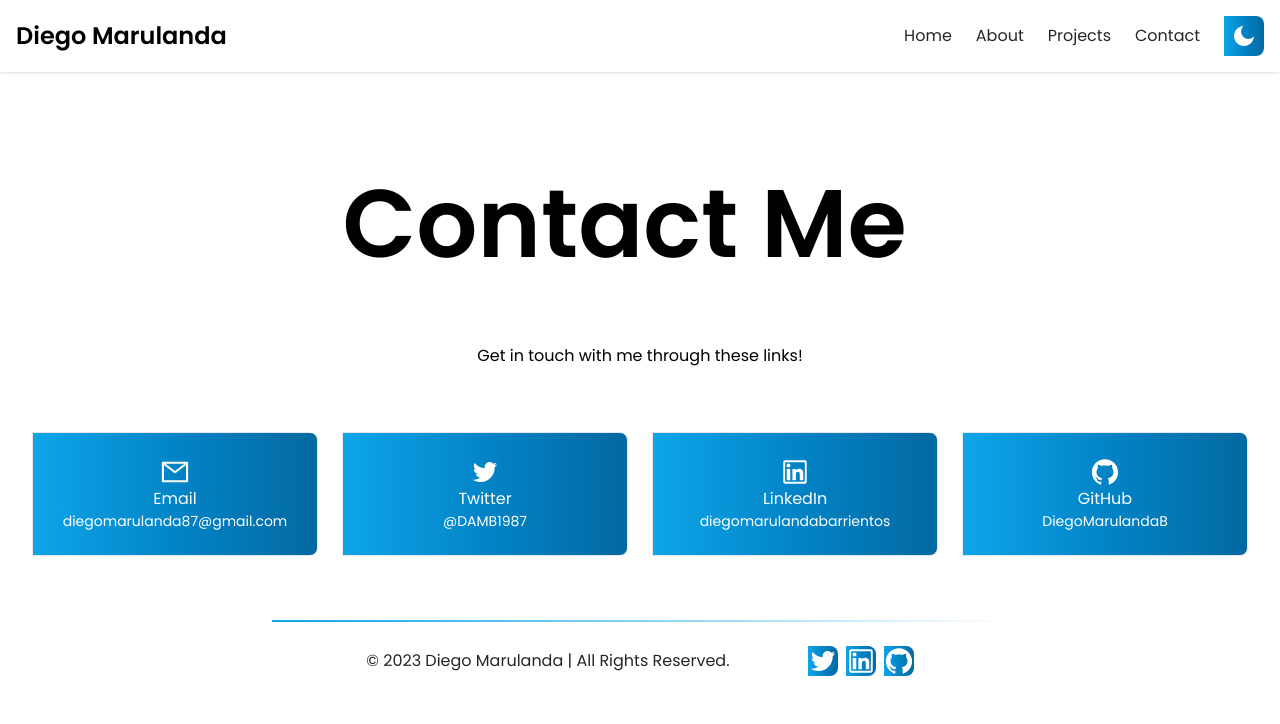
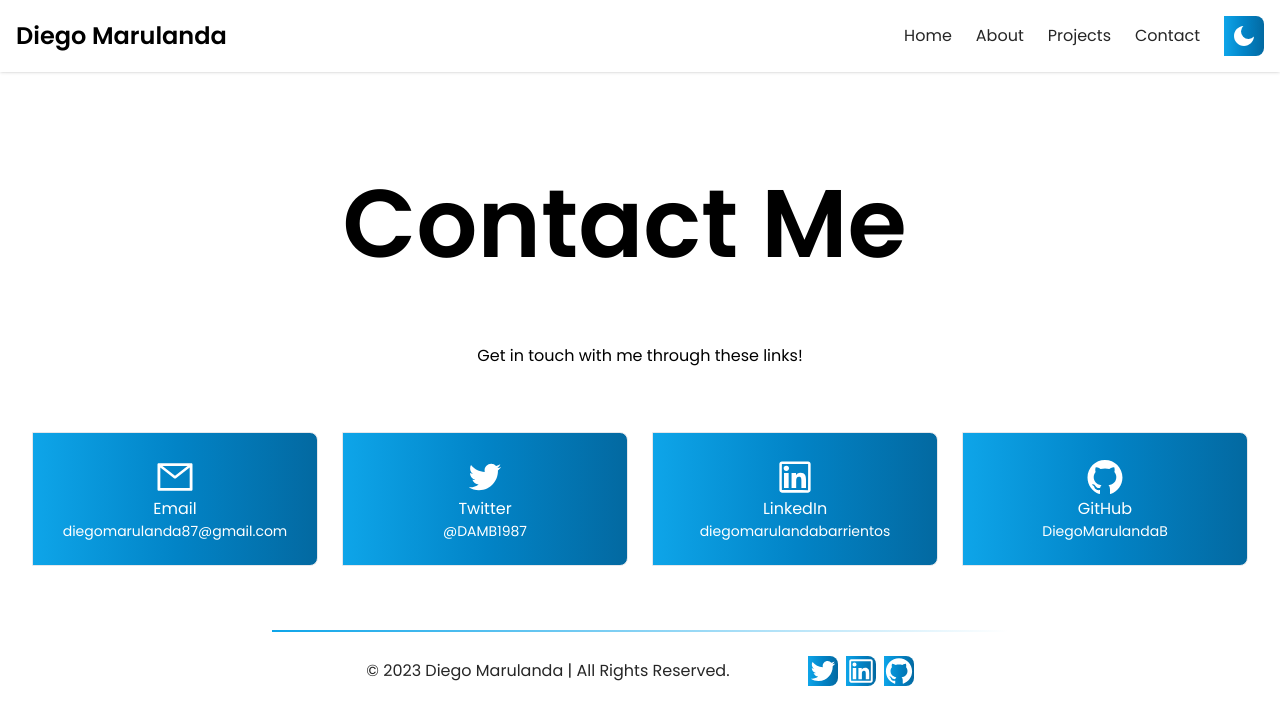
Before and after one commit to DiegoMarulandaB/Portfolio, a Next.js app: page /contact in a window 1280 px wide. Shown: the top 724 px of the page. Built offline with nearby package versions, Linux system fonts and the light colour scheme.

Commit message:
add mailto

```diff
--- a/src/app/contact/page.tsx
+++ b/src/app/contact/page.tsx
@@ -1,82 +1,61 @@
 'use client'
 import React from 'react'
+import { AiOutlineMail, AiOutlineGithub, AiOutlineTwitter, AiOutlineLinkedin } from 'react-icons/ai'
 import AnimatedText from '@/components/AnimatedText/AnimatedText'
-import { AiOutlineMail, AiOutlineGithub, AiOutlineTwitter, AiOutlineLinkedin } from 'react-icons/ai'
 
 const Contact: React.FC = () => {
   return (
-    <div className="bg-white dark:bg-slate-800  py-8 px-4 sm:px-6 lg:px-8">
+    <div className="bg-white dark:bg-slate-800 py-8 px-4 sm:px-6 lg:px-8">
       <div className="max-w-7xl mx-auto">
         <div className="flex flex-col text-center items-center justify-center mt-32">
-          <h2 className=" text-2xl text-center sm:text-1xl md:text-2xl lg:text-4xl xl:text-8xl  font-bold mb-4 mt-2">
+          <h2 className="text-2xl text-center sm:text-1xl md:text-2xl lg:text-4xl xl:text-8xl font-bold mb-4 mt-2">
             <AnimatedText
               text="Contact me"
-              className="text-1xl text-left sm:text-1xl md:text-4xl lg:text-7xl xl:text-8xl mr-2 mb-2  font-bold "
+              className="text-1xl text-left sm:text-1xl md:text-4xl lg:text-7xl xl:text-8xl mr-2 mb-2 font-bold"
             />
           </h2>
-          <p className="  bg-white dark:bg-slate-800 sm:text-1xl md:text-1xl lg:text-1xl xl:text-4xl mb-4 mt-10 ">
+          <p className="bg-white dark:bg-slate-800 sm:text-1xl md:text-1xl lg:text-1xl xl:text-4xl mb-4 mt-10">
             Get in touch with me through these links!
           </p>
         </div>
-        <div className=" flex-col text-center items-center justify-center   mt-12 grid grid-cols-1 gap-8 sm:grid-cols-2 sm:gap-6 lg:grid-cols-4 ">
+        <div className=" flex-col text-center items-center justify-center mt-12 grid grid-cols-1 gap-8 sm:grid-cols-2 sm:gap-6 lg:grid-cols-4">
           <a
-            href=""
-            className="flex flex-col text-center items-center justify-center  px-4 py-6 border   hover:-translate-y-1 transition-transform cursor-pointer text-white bg-gradient-to-r from-sky-500 via-sky-600 to-sky-700 rounded-r-lg  "
+            href="mailto:diegomarulanda87@gmail.com"
+            className="flex flex-col text-center items-center justify-center px-4 py-6 border transform transition-transform hover:-translate-y-1 cursor-pointer text-white bg-gradient-to-r from-sky-500 via-sky-600 to-sky-700 rounded-r-lg"
           >
-            <AiOutlineMail
-              className="icon  text-white from-sky-500 via-sky-600 to-sky-700 hover:-translate-y-1 rounded-r-lg"
-              size={30}
-            />
-
-            <span className="flex flex-col text-center items-center justify-center  text-base font-medium text-white-900 ">
-              Email
-            </span>
-            <span className="text-sm text-white-500">diegomarulanda87@gmail.com</span>
+            <AiOutlineMail className="icon text-white" size={40} />
+            <span className="text-base font-medium text-white">Email</span>
+            <span className="text-sm text-white">diegomarulanda87@gmail.com</span>
           </a>
           <a
             href="https://twitter.com/DAMB1987"
             target="_blank"
             rel="noopener noreferrer"
-            className="flex flex-col items-center text-center px-4 py-6 border   hover:-translate-y-1 transition-transform cursor-pointer text-white bg-gradient-to-r from-sky-500 via-sky-600 to-sky-700 rounded-r-lg  "
+            className="flex flex-col items-center text-center px-4 py-6 border transform transition-transform hover:-translate-y-1 cursor-pointer text-white bg-gradient-to-r from-sky-500 via-sky-600 to-sky-700 rounded-r-lg"
           >
-            <AiOutlineTwitter
-              className="icon  text-white from-sky-500 via-sky-600 to-sky-700 hover:-translate-y-1 rounded-r-lg"
-              size={30}
-            />
-
-            <span className="flex flex-col text-center items-center justify-center  text-base font-medium text-white-500">
-              Twitter
-            </span>
-            <span className=" text-sm text-white-500">@DAMB1987</span>
+            <AiOutlineTwitter className="icon text-white" size={40} />
+            <span className="text-base font-medium text-white">Twitter</span>
+            <span className="text-sm text-white">@DAMB1987</span>
           </a>
           <a
             href="https://www.linkedin.com/in/diegomarulandabarrientos/"
             target="_blank"
             rel="noopener noreferrer"
-            className="flex flex-col items-center text-center px-4 py-6 border   hover:-translate-y-1 transition-transform cursor-pointer text-white bg-gradient-to-r from-sky-500 via-sky-600 to-sky-700 rounded-r-lg  "
+            className="flex flex-col items-center text-center px-4 py-6 border transform transition-transform hover:-translate-y-1 cursor-pointer text-white bg-gradient-to-r from-sky-500 via-sky-600 to-sky-700 rounded-r-lg"
           >
-            <AiOutlineLinkedin
-              className="icon text-white from-sky-500 via-sky-600 to-sky-700 hover:-translate-y-1 rounded-r-lg"
-              size={30}
-            />
-
-            <span className="flex flex-col text-center items-center justify-center   text-base font-medium text-white-900">
-              LinkedIn
-            </span>
-            <span className=" text-sm text-white-500">diegomarulandabarrientos</span>
+            <AiOutlineLinkedin className="icon text-white" size={40} />
+            <span className="text-base font-medium text-white">LinkedIn</span>
+            <span className="text-sm text-white">diegomarulandabarrientos</span>
           </a>
           <a
             href="https://github.com/DiegoMarulandaB"
             target="_blank"
             rel="noopener noreferrer"
-            className="flex flex-col items-center text-center px-4 py-6 border   hover:-translate-y-1 transition-transform cursor-pointer text-white bg-gradient-to-r from-sky-500 via-sky-600 to-sky-700 rounded-r-lg  "
+            className="flex flex-col items-center text-center px-4 py-6 border transform transition-transform hover:-translate-y-1 cursor-pointer text-white bg-gradient-to-r from-sky-500 via-sky-600 to-sky-700 rounded-r-lg"
           >
-            <AiOutlineGithub
-              className="icon text-white  from-sky-500 via-sky-600 to-sky-700 hover:-translate-y-1 rounded-r-lg"
-              size={30}
-            />
-            <span className="flex flex-col items-center text-center text-base font-medium text-white-900">GitHub</span>
-            <span className="flex flex-col items-center text-center text-sm text-white-500">DiegoMarulandaB</span>
+            <AiOutlineGithub className="icon text-white" size={40} />
+            <span className="text-base font-medium text-white">GitHub</span>
+            <span className="text-sm text-white">DiegoMarulandaB</span>
           </a>
         </div>
       </div>
```
